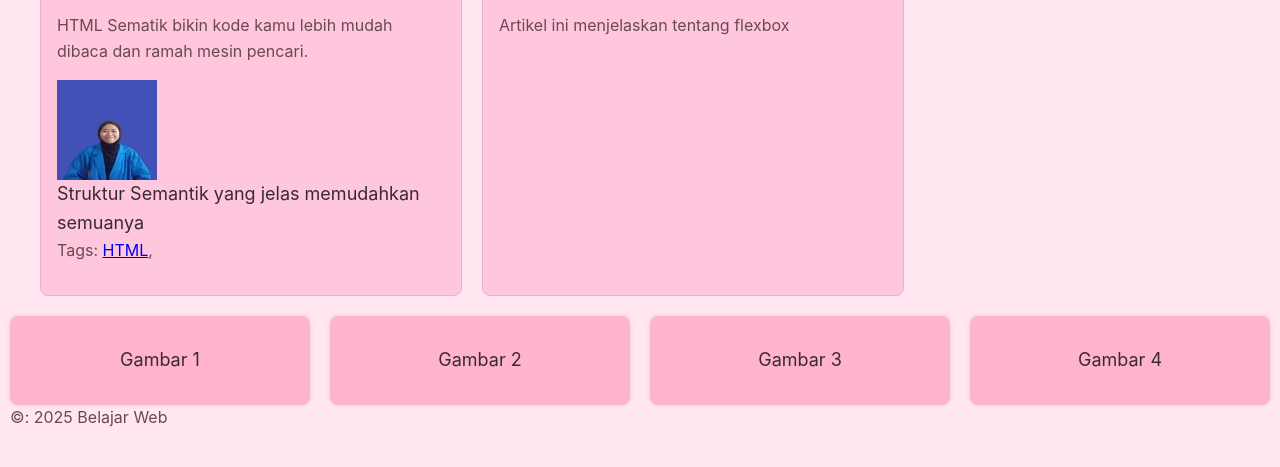
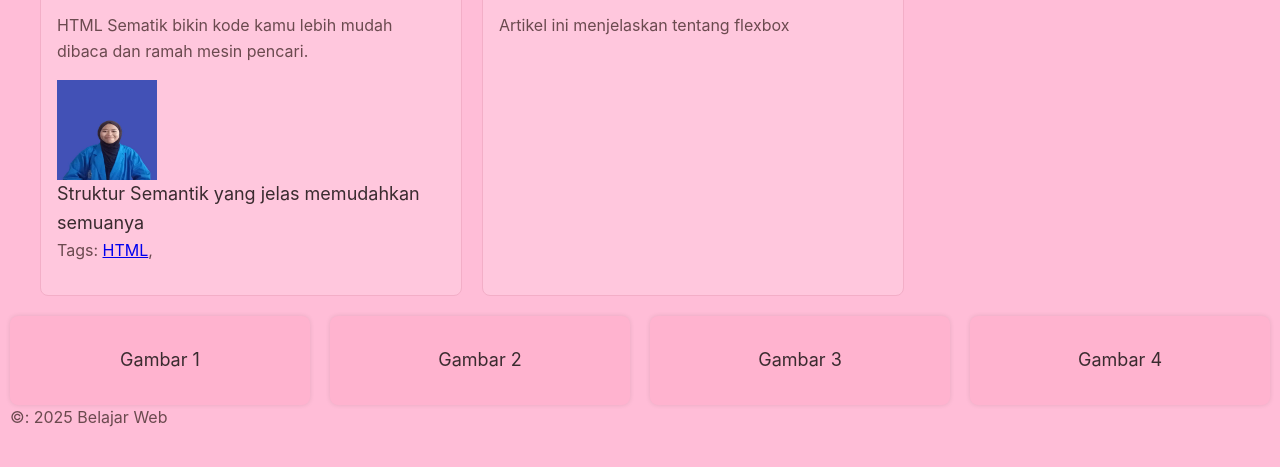
Before and after one commit to ekalucucomel9/webdev-eka-project, a plain HTML site: page index.html in a window 1280 px wide. Shown: the part 333-800 px from the top of the page. Drawn offline with Linux system fonts and the light colour scheme.

Commit message:
Perubahan kecil pada warna background di CSS

```diff
--- a/style.css
+++ b/style.css
@@ -7,7 +7,7 @@
 body {
     font-family: 'Inter', sans-serif;
     color: #3a2b2f; /* coklat gelap manis */
-    background-color: #ffe6f0; /* pink pastel muda */
+    background-color: #ffbdd7; /* pink pastel muda */
     line-height: 1.6;
     padding: 10px;
     font-size: 16px;
```
